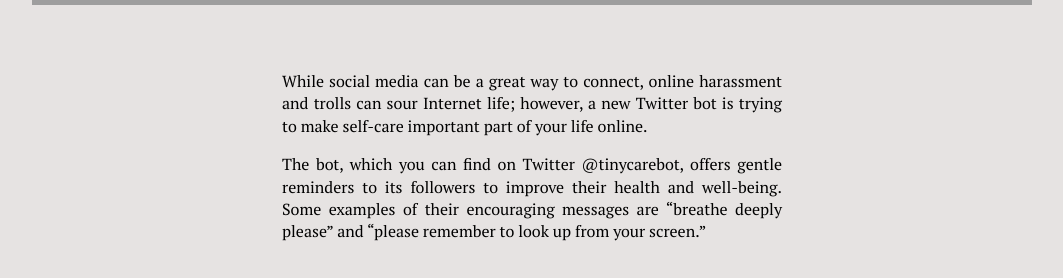
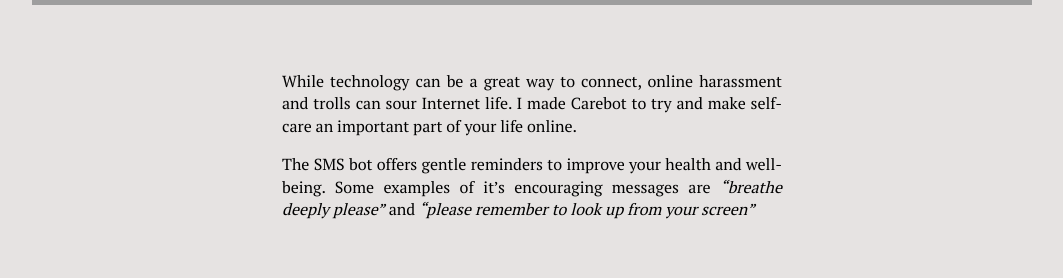
Before and after one commit to bookercodes/tinycarebot.com, a React (Create React App) app in the folder client/: page / in a window 1280 px wide. Shown: the part 673-951 px from the top of the page, without its empty margins (108-1171 px from the left). Built offline with nearby package versions, Linux system fonts and the light colour scheme; grey boxes are pictures that could not be loaded; the HTML template or start-up script is replaced by a standard one.

Commit message:
Update copy a little

```diff
--- a/client/public/index.html
+++ b/client/public/index.html
@@ -7,6 +7,8 @@
     <meta name="theme-color" content="#000000">
 	<link rel="manifest" href="%PUBLIC_URL%/manifest.json">
   <link href="https://fonts.googleapis.com/css?family=PT+Serif" rel="stylesheet">
+  <link href="https://fonts.googleapis.com/css?family=Indie+Flower" rel="stylesheet">
+
     <title>React App</title>
   </head>
   <body>
--- a/client/src/App.js
+++ b/client/src/App.js
@@ -150,16 +150,15 @@
           }}
         >
           <p>
-            While social media can be a great way to connect, online harassment
-            and trolls can sour Internet life; however, a new Twitter bot is
-            trying to make self-care important part of your life online.
+            While technology can be a great way to connect, online harassment
+            and trolls can sour Internet life. I made Carebot to try and make
+            self-care an important part of your life online.
           </p>
           <p>
-            The bot, which you can find on Twitter @tinycarebot, offers gentle
-            reminders to its followers to improve their health and well-being.
-            Some examples of their encouraging messages are{' '}
-            <span>“breathe deeply please”</span> and{' '}
-            <span>“please remember to look up from your screen.”</span>
+            The SMS bot offers gentle reminders to improve your health and
+            well-being. Some examples of it’s encouraging messages are{' '}
+            <em>“breathe deeply please”</em> and{' '}
+            <em>“please remember to look up from your screen”</em>
           </p>
         </div>
 
```
